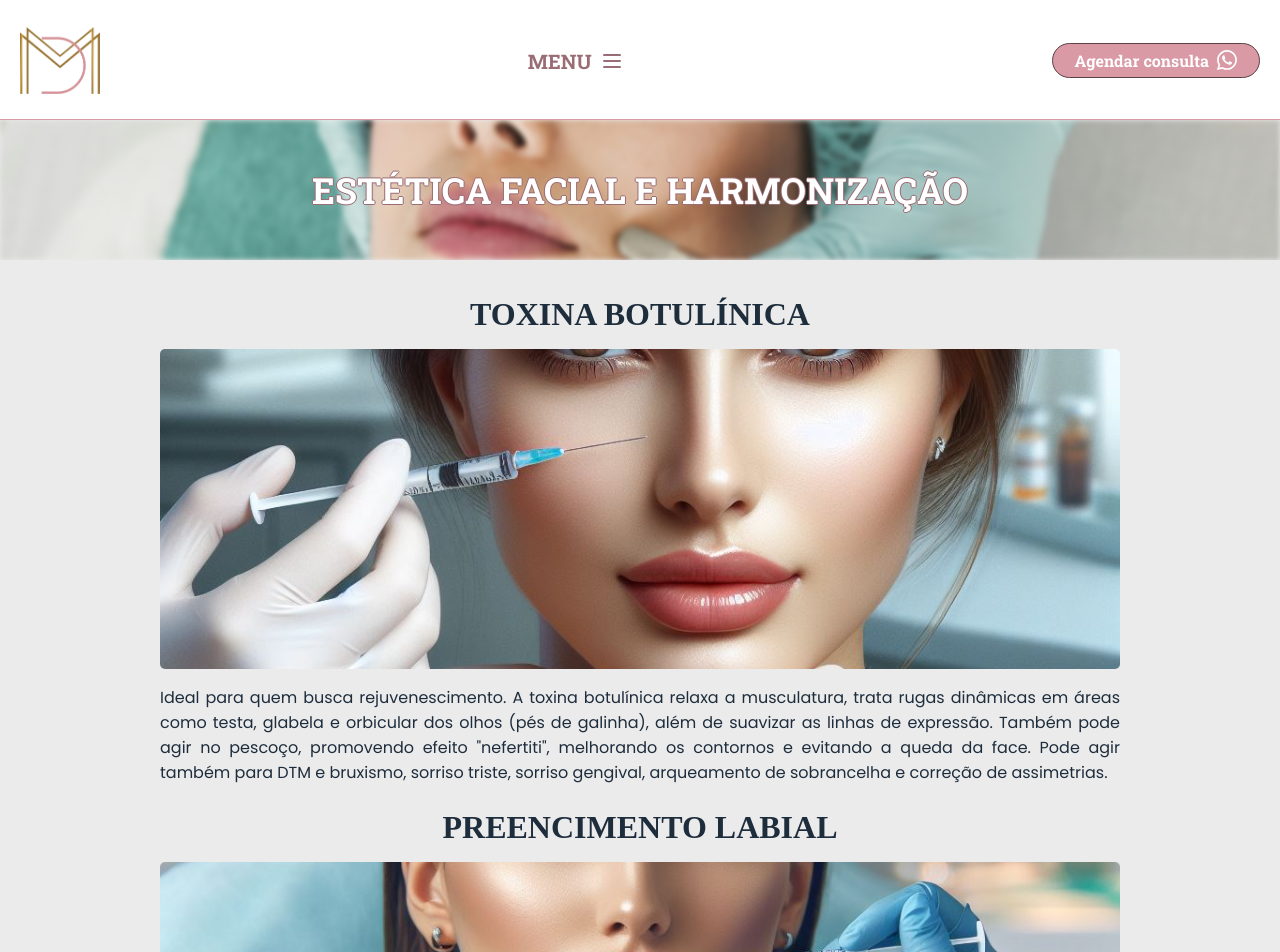
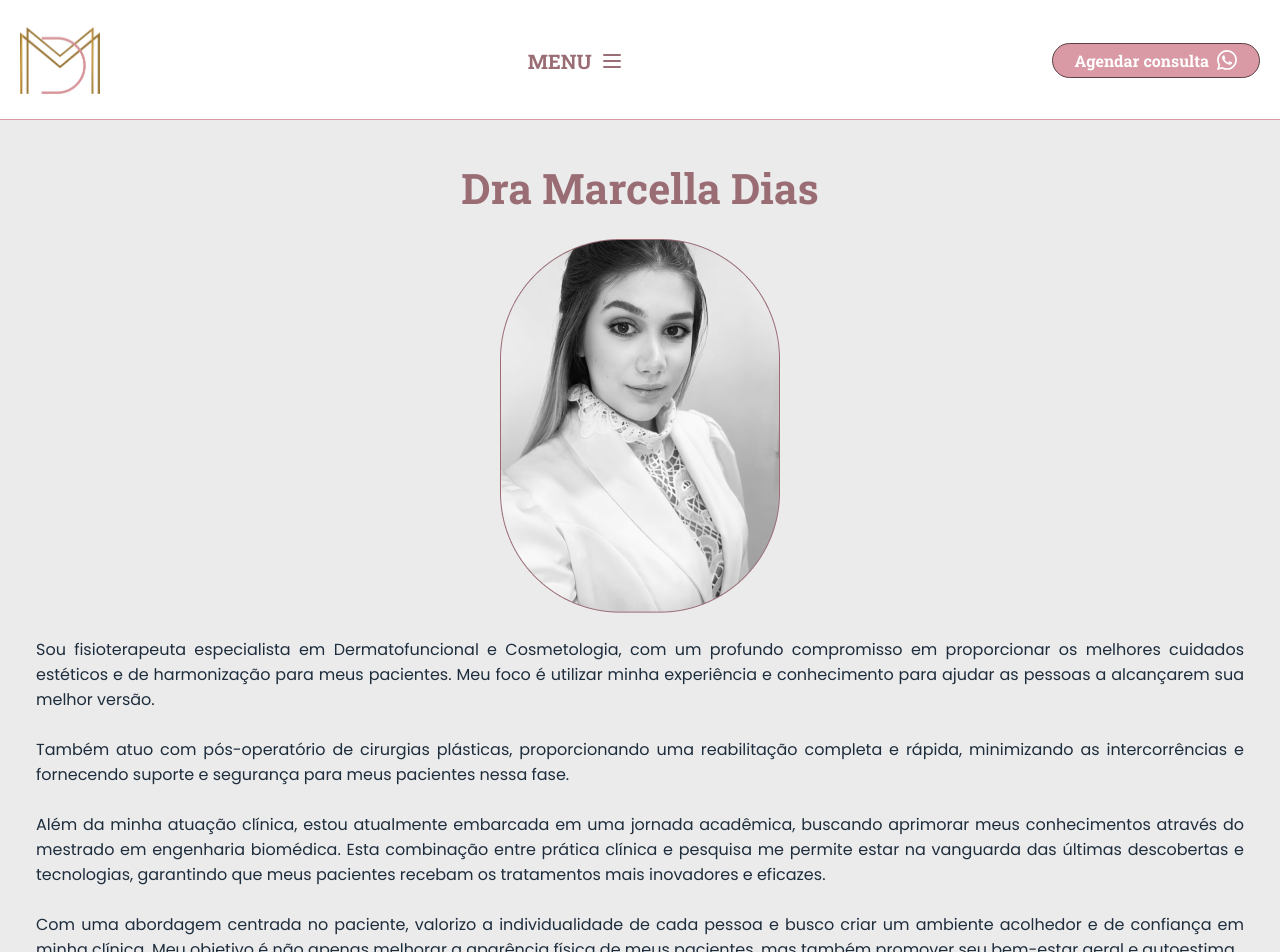
Before and after one commit to devoctaviooliveira/SiteClinica, a React (Vite) app: page /about in a window 1280 px wide. Shown: the top 952 px of the page. Built offline with nearby package versions, Linux system fonts and the light colour scheme.

Commit message:
AboutPageDesignDone

```diff
--- /dev/null
+++ b/src/components/Footer/index.jsx
@@ -0,0 +1,11 @@
+import { Container } from "./styles";
+
+export function Footer() {
+  return (
+    <Container>
+      <p>Fisioterapia Dermatofuncional e Estética Integrada</p>
+      <p>São José dos Campos - SP</p>
+      <a href="">@dra.marcelladias</a>
+    </Container>
+  )
+}
--- /dev/null
+++ b/src/components/Footer/styles.js
@@ -0,0 +1,23 @@
+import styled from 'styled-components'
+
+export const Container = styled.div`
+  width: 100%;
+  display: flex;
+  flex-direction: column;
+  background-color: white;
+  height: 10rem;
+  border-top: solid 1px ${({ theme }) => theme.COLORS.DETAILS_500};
+  text-align: center;
+  justify-content: center;
+  padding: 1.2rem 0;
+
+  > p, a {
+    font-family: Poppins;
+    font-size: 1.6rem;
+    color: ${({ theme }) => theme.COLORS.DETAILS_700};
+  }
+
+  > a {
+    font-weight: bold;
+  }
+`
--- a/src/components/Header/styles.js
+++ b/src/components/Header/styles.js
@@ -74,7 +74,7 @@ export const Links = styled.div`
   display: flex;
   gap: 4.6rem;
 
-  @media (max-width: 1440px) {
+  @media (max-width: 1439px) {
     display: none;
   }
 `
--- a/src/main.jsx
+++ b/src/main.jsx
@@ -6,12 +6,14 @@ import GlobalStyles from './styles/global'
 
 import { Header } from './components/Header/index.jsx'
 import { FacialTreatments } from './pages/Treatments/Facial/index.jsx'
+import { Footer } from './components/Footer/index.jsx'
+import { About } from './pages/About/index.jsx'
 
 ReactDOM.createRoot(document.getElementById('root')).render(
   <React.StrictMode>
     <ThemeProvider theme={theme}>
       <GlobalStyles />
-      <FacialTreatments />
+      <About />
     </ThemeProvider>
   </React.StrictMode>
 )
--- /dev/null
+++ b/src/pages/About/index.jsx
@@ -0,0 +1,46 @@
+import { Header } from "../../components/Header";
+import { Footer } from '../../components/Footer/index'
+import AboutImg from '../../assets/AboutImg.png'
+import AboutImgDesktop from '../../assets/AboutImgDesktop.png'
+
+import { Container, MobileContent, FirstHalf, SecondHalf, DesktopContent } from "./styles";
+
+export function About() {
+  return (
+    <Container>
+      <Header></Header>
+      <MobileContent>
+        <h1 className="firstTitle">Dra Marcella Dias</h1>
+        <img className="MobileImg" src={AboutImg} alt="Foto da Dra Marcella Dias" />
+        <p>Sou fisioterapeuta especialista em Dermatofuncional e Cosmetologia, com um profundo compromisso em proporcionar os melhores cuidados estéticos e de harmonização para meus pacientes. Meu foco é utilizar minha experiência e conhecimento para ajudar as pessoas a alcançarem sua melhor versão.<br/><br/>
+        Também atuo com pós-operatório de cirurgias plásticas, proporcionando uma reabilitação completa e rápida, minimizando as intercorrências e fornecendo suporte e segurança para meus pacientes nessa fase.<br/><br/>
+        Além da minha atuação clínica, estou atualmente embarcada em uma jornada acadêmica, buscando aprimorar meus conhecimentos através do mestrado em engenharia biomédica. Esta combinação entre prática clínica e pesquisa me permite estar na vanguarda das últimas descobertas e tecnologias, garantindo que meus pacientes recebam os tratamentos mais inovadores e eficazes.<br/><br/>
+        Com uma abordagem centrada no paciente, valorizo a individualidade de cada pessoa e busco criar um ambiente acolhedor e de confiança em minha clínica. Meu objetivo é não apenas melhorar a aparência física de meus pacientes, mas também promover seu bem-estar geral e autoestima.</p>
+        <h1>Missão e valores</h1>
+        <p>Meus valores incluem integridade, empatia e excelência. Estou comprometido em fornecer um serviço de alta qualidade, com produtos seguros e aprovados pela ANVISA, baseado em evidências científicas e em um cuidado personalizado que atenda às necessidades únicas de cada indivíduo.<br/><br/>
+        Seja bem-vindo(a) à minha jornada de transformação e bem-estar. Estou aqui para ajudá-lo a alcançar seus objetivos estéticos e de saúde, e estou ansiosa para acompanhá-lo em cada passo do caminho.<br/><br/>
+        Eu desperto a sua melhor versão, valorizando sua beleza natural, elegante e sem exageros.</p>
+      </MobileContent>
+
+      <DesktopContent>
+        <FirstHalf>
+          <img className="DesktopImg" src={AboutImgDesktop} alt="Foto da Dra Marcella Dias" />
+        </FirstHalf>
+
+        <SecondHalf>
+          <h1 className="firstTitle">Dra Marcella Dias</h1>
+          <p>Sou fisioterapeuta especialista em Dermatofuncional e Cosmetologia, com um profundo compromisso em proporcionar os melhores cuidados estéticos e de harmonização para meus pacientes. Meu foco é utilizar minha experiência e conhecimento para ajudar as pessoas a alcançarem sua melhor versão.<br/><br/>
+          Também atuo com pós-operatório de cirurgias plásticas, proporcionando uma reabilitação completa e rápida, minimizando as intercorrências e fornecendo suporte e segurança para meus pacientes nessa fase.<br/><br/>
+          Além da minha atuação clínica, estou atualmente embarcada em uma jornada acadêmica, buscando aprimorar meus conhecimentos através do mestrado em engenharia biomédica. Esta combinação entre prática clínica e pesquisa me permite estar na vanguarda das últimas descobertas e tecnologias, garantindo que meus pacientes recebam os tratamentos mais inovadores e eficazes.<br/><br/>
+          Com uma abordagem centrada no paciente, valorizo a individualidade de cada pessoa e busco criar um ambiente acolhedor e de confiança em minha clínica. Meu objetivo é não apenas melhorar a aparência física de meus pacientes, mas também promover seu bem-estar geral e autoestima.</p>
+          <h1>Missão e valores</h1>
+          <p>Meus valores incluem integridade, empatia e excelência. Estou comprometido em fornecer um serviço de alta qualidade, com produtos seguros e aprovados pela ANVISA, baseado em evidências científicas e em um cuidado personalizado que atenda às necessidades únicas de cada indivíduo.<br/><br/>
+          Seja bem-vindo(a) à minha jornada de transformação e bem-estar. Estou aqui para ajudá-lo a alcançar seus objetivos estéticos e de saúde, e estou ansiosa para acompanhá-lo em cada passo do caminho.<br/><br/>
+          Eu desperto a sua melhor versão, valorizando sua beleza natural, elegante e sem exageros.</p>
+        </SecondHalf>
+      </DesktopContent>
+
+      <Footer className={Footer}/>
+    </Container>
+  )
+}
--- /dev/null
+++ b/src/pages/About/styles.js
@@ -0,0 +1,83 @@
+import styled from 'styled-components'
+
+export const Container = styled.div`
+  height: 100vh;
+  display: flex;
+  flex-direction: column;
+
+  .Footer {
+    margin-top: 2rem;
+  }
+
+  .firstTitle {
+    margin-top: 14rem;
+    display: flex;
+    flex-direction: column;
+  }
+
+  h1 {
+    font-family: Roboto Slab;
+    color: ${({ theme }) => theme.COLORS.DETAILS_700};
+    font-size: 2.4rem;
+
+    @media (min-width: 832px) {
+      font-size: 4.2rem;
+    }
+  }
+`
+
+export const MobileContent = styled.div`
+  padding: 2rem 3.6rem;
+  position: relative;
+  display: flex;
+  flex-direction: column;
+  align-items: center;
+  gap: 2.4rem;
+  margin-bottom: 2.4rem;
+
+  p {
+    font-family: Poppins;
+    text-align: justify;
+    font-size: 1.6rem;
+  }
+
+  @media (min-width: 1440px) {
+    display: none;
+    flex-direction: row;
+  }
+`
+
+export const DesktopContent = styled.div`
+  display: flex;
+  flex-direction: row;
+  gap: 2.4rem;
+  padding: 0 12rem;
+  flex-grow: 1;
+
+  @media (max-width: 1439px) {
+    display: none;
+  }
+`
+
+export const FirstHalf = styled.div`
+  display: flex;
+  align-items: center;
+  margin-top: 14rem;
+`
+
+export const SecondHalf = styled.div`
+  display: flex;
+  flex-direction: column;
+  gap: 2.4rem;
+
+  h1 {
+    display: flex;
+    align-items: start;
+  }
+
+  p {
+    font-family: Poppins;
+    text-align: justify;
+    font-size: 1.6rem;
+  }
+`
--- a/src/pages/Treatments/Facial/index.jsx
+++ b/src/pages/Treatments/Facial/index.jsx
@@ -1,4 +1,5 @@
 import { Header } from '../../../components/Header/index'
+import { Footer } from '../../../components/Footer'
 import HeadingImg from '../../../assets/headingImgMobile.jfif'
 import Img1 from '../../../assets/FacilImgMobile1.jfif'
 import Img2 from '../../../assets/FacilImgMobile2.jfif'
@@ -149,6 +150,8 @@ export function FacialTreatments() {
           <img className='imgContent' src={Img7} alt="Foto de uma mulher realizando um prodecimento facial" />
         </Section>
       </MainContentDesktop>
+
+      <Footer />
     </Container>
   )
 }
```
Also changed, not shown: src/assets/AboutImg.png (added), src/assets/AboutImgDesktop.png (added).
